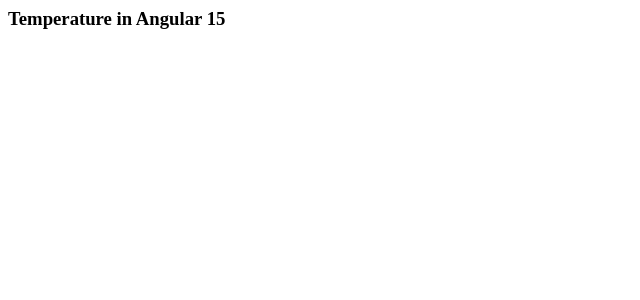
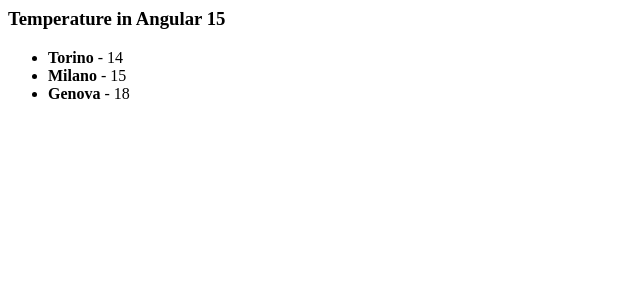
Before and after one commit to AugustoCiuffoletti/ssw_ngtemperature23, an Angular app: page / in a window 1280 px wide. Shown: the top 300 px of the page, without its empty margins (0-640 px from the left). Built offline with nearby package versions, Linux system fonts and the light colour scheme.

Commit message:
3 files modified, 1 added

```diff
--- a/src/root/root.component.html
+++ b/src/root/root.component.html
@@ -1,3 +1,8 @@
 <h3>
   {{ title }}
 </h3>
+<ul>
+  <li *ngFor='let city of cities' >
+    <b>{{city.nome}}</b> - {{city.valore}}
+  </li>
+</ul>
--- a/src/root/root.component.ts
+++ b/src/root/root.component.ts
@@ -1,17 +1,21 @@
 import { Component, OnInit, VERSION } from '@angular/core';
+import { CommonModule } from '@angular/common';
+import { TempCity } from './temp-city';
 
 @Component({
   selector: 'app-root',
   templateUrl: './root.component.html',
   styleUrls: ['./root.component.css'],
-  standalone: true
+  imports: [CommonModule],
+  standalone: true,
 })
 export class RootComponent implements OnInit {
   title: string = 'Temperature in Angular ' + VERSION.major;
-
-  constructor() { }
-
-  ngOnInit() {
-  }
-
+  cities: Array<TempCity> = [
+    new TempCity('Torino', '14'),
+    new TempCity('Milano', '15'),
+    new TempCity('Genova', '18'),
+  ];
+  constructor() {}
+  ngOnInit() {}
 }
--- /dev/null
+++ b/src/root/temp-city.ts
@@ -0,0 +1,8 @@
+export class TempCity {
+  nome: string;
+  valore: string;
+  constructor(nome: string, valore: string) {
+    this.nome=nome;
+    this.valore=valore;
+  }
+}
```
Also changed, not shown: 1 other file (tests, documents, lock files or other folders).
